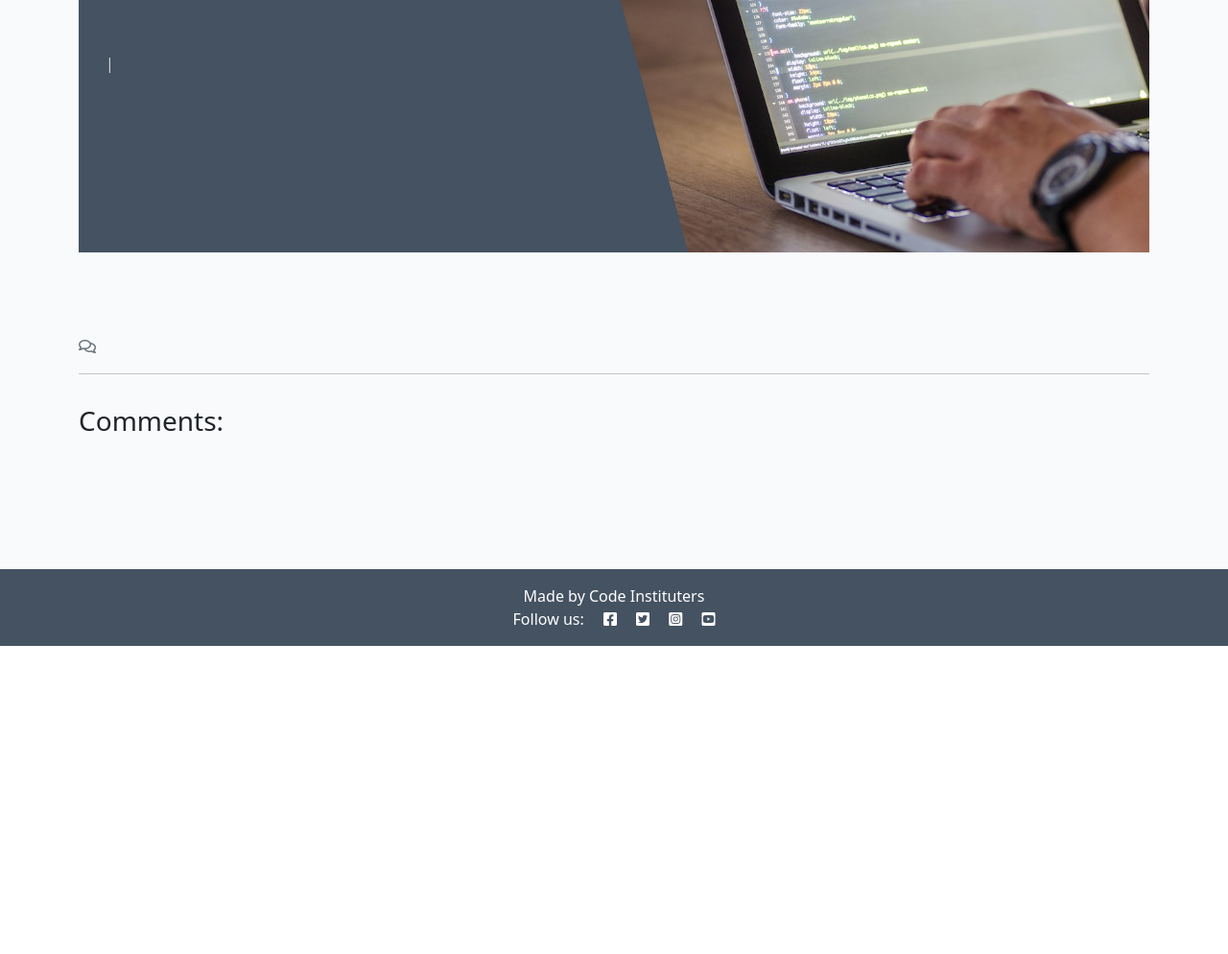
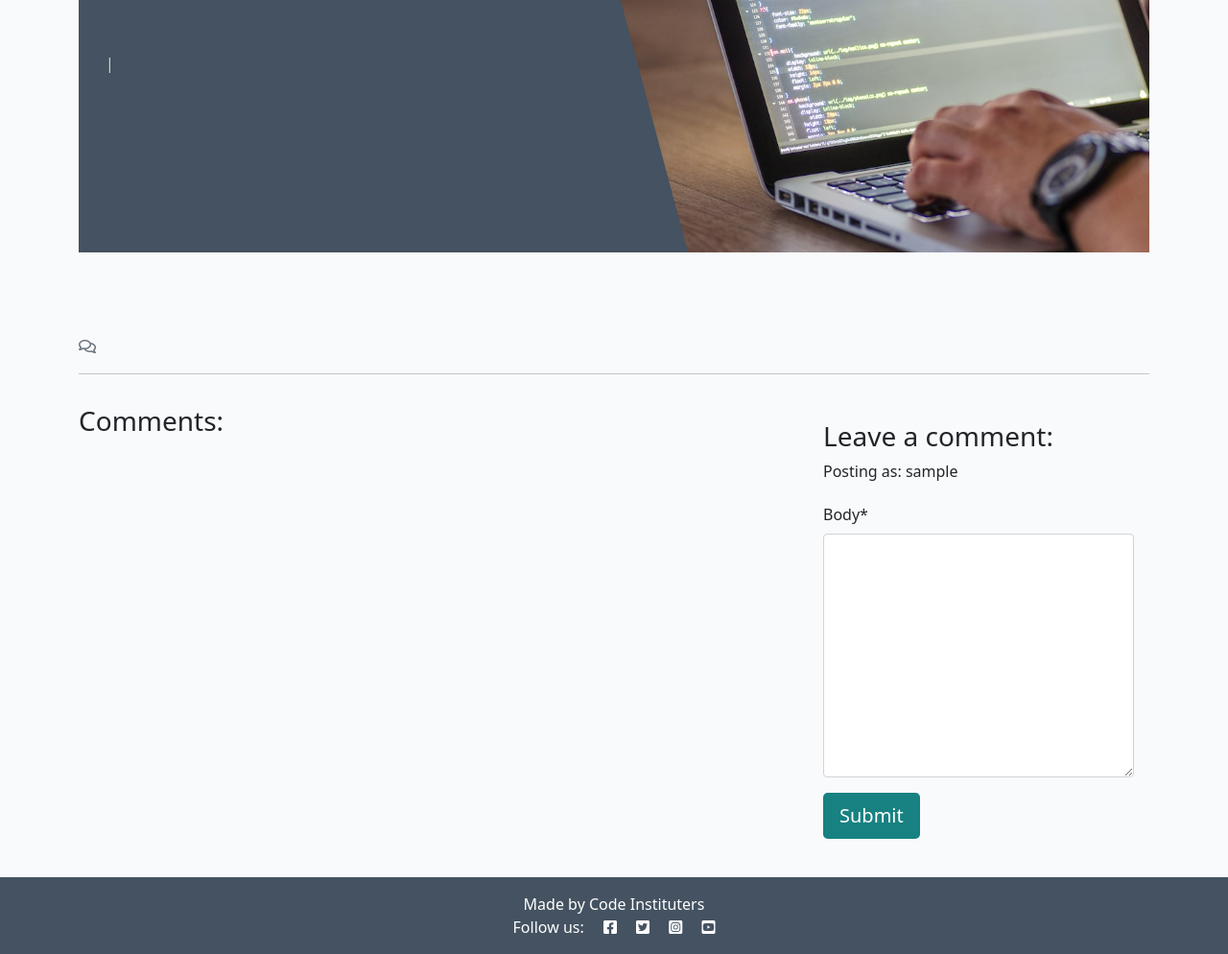
Before and after one commit to MBilalQureshi/codestar, a Django app: template blog/templates/blog/post_detail.html in a window 1280 px wide. Shown: the part 127-1121 px from the top of the page at 96% size. Before the commit the page ends 800 px from the top, so only its background shows below. Run offline with Django 4.2, Linux system fonts and the light colour scheme; the template is opened without the code that fills it: values that come from a table or form of the project are taken from there, others are empty; the visitor is signed in with stand-in values (Sample User, id 1); some libraries are stand-ins or nearby versions.

Commit message:
Add a form, html, and post logic inside view. forms works now

```diff
--- /dev/null
+++ b/blog/forms.py
@@ -0,0 +1,8 @@
+from .models import Comment
+from django import forms
+
+
+class CommentForm(forms.ModelForm):
+    class Meta:
+        model = Comment
+        fields = ('body',)
--- a/blog/templates/blog/post_detail.html
+++ b/blog/templates/blog/post_detail.html
@@ -1,5 +1,6 @@
 {% extends 'base.html' %} {% block content %}
 {% load static %}
+{% load crispy_forms_tags %}
 
 <div class="masthead">
     <div class="container">
@@ -71,6 +72,24 @@
         {% endfor %}
       </div>
     </div>
+    <!-- Creating New Comments -->
+    <div class="col-md-4 card mb-4 mt-3">
+        <div class="card-body">
+          {% if user.is_authenticated %}
+          <h3>Leave a comment:</h3>
+          <p>Posting as: {{ user.username }}</p>
+          <form id="commentForm" method="post"
+            style="margin-top: 1.3em;">
+            {{ comment_form | crispy }}
+            {% csrf_token %}
+            <button id="submitButton" type="submit"
+              class="btn btn-signup btn-lg">Submit</button>
+          </form>
+          {% else %}
+          <p>Log in to leave a comment</p>
+          {% endif %}
+        </div>
+      </div>
   </div>
 </div>
 
```
Also changed, not shown: blog/views.py (+10 -0 lines).
